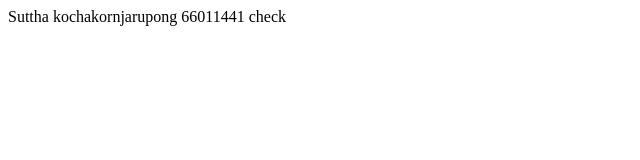
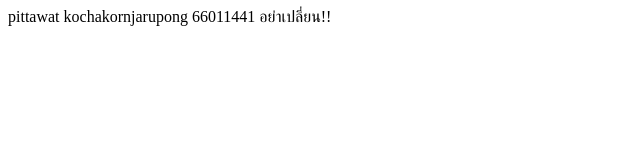
Before and after one commit to kenduen5555/git101, a plain HTML site: page index.html in a window 1280 px wide. Shown: the whole page, without its empty margins (0-640 px from the left). Drawn offline with Linux system fonts and the light colour scheme.

Commit message:
Update index.html

```diff
--- a/index.html
+++ b/index.html
@@ -6,6 +6,6 @@
     <title>Document</title>
 </head>
 <body>
-    Suttha kochakornjarupong 66011441 check
+    pittawat kochakornjarupong 66011441 อย่าเปลี่ยน!!
 </body>
 </html>
```
